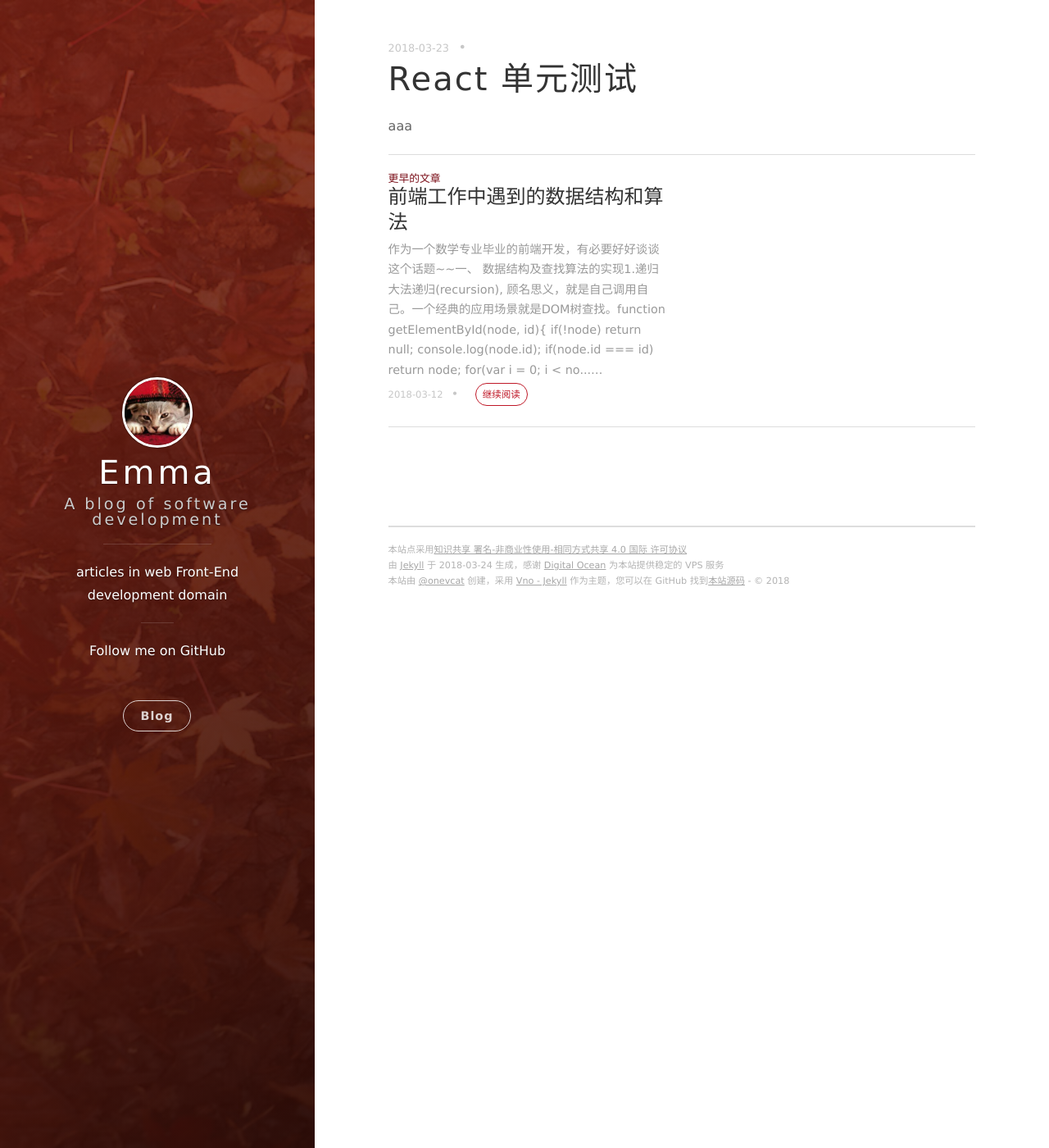
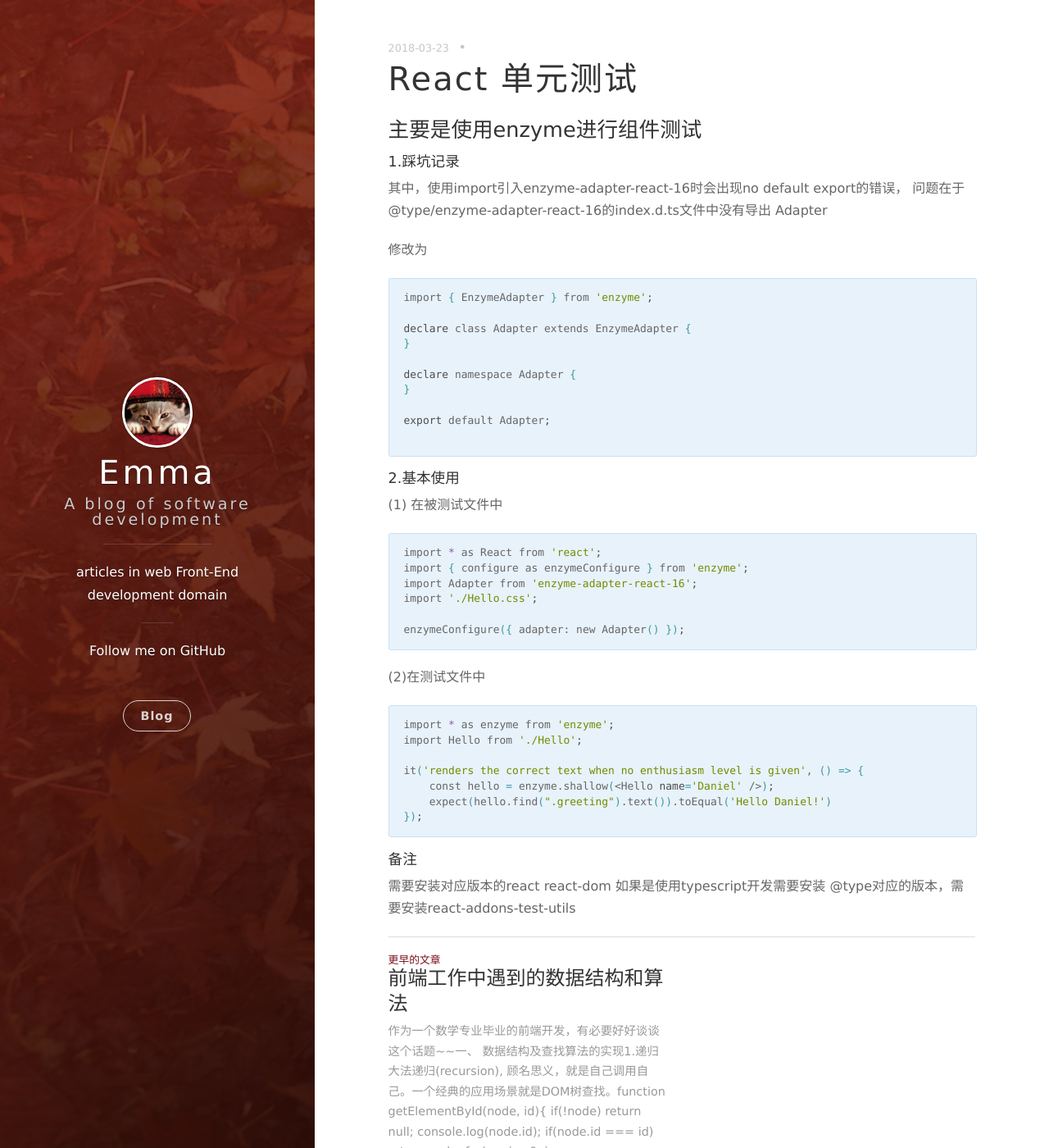
Before and after one commit to Emma0118/Emma0118.github.io, a Jekyll site: the page built from _posts/2018-03-23-React-Unit-Testing.markdown, in a window 1280 px wide and 1400 px high. Shown: the whole window at 82% size. Built offline with Jekyll 4.4.1, drawn with Linux system fonts in a browser that asks for light colours; nearby versions of some CDN libraries; comment, search, counter and statistics services are not loaded.

Commit message:
增加react test

````diff
--- a/_posts/2018-03-23-React-Unit-Testing.markdown
+++ b/_posts/2018-03-23-React-Unit-Testing.markdown
@@ -4,4 +4,50 @@ title: React 单元测试
 date: 2018-03-23 12:15:09
 ---
 
-aaa
+
+### 主要是使用enzyme进行组件测试
+
+#### 1.踩坑记录
+
+其中，使用import引入enzyme-adapter-react-16时会出现no default export的错误，
+问题在于 @type/enzyme-adapter-react-16的index.d.ts文件中没有导出 Adapter
+
+修改为
+```bash
+import { EnzymeAdapter } from 'enzyme';
+
+declare class Adapter extends EnzymeAdapter {
+}
+
+declare namespace Adapter {
+}
+
+export default Adapter;
+
+```
+
+#### 2.基本使用
+
+(1) 在被测试文件中
+```bash
+import * as React from 'react';
+import { configure as enzymeConfigure } from 'enzyme';
+import Adapter from 'enzyme-adapter-react-16';
+import './Hello.css';
+
+enzymeConfigure({ adapter: new Adapter() });
+```
+
+(2)在测试文件中
+```bash
+import * as enzyme from 'enzyme';
+import Hello from './Hello';
+
+it('renders the correct text when no enthusiasm level is given', () => {
+    const hello = enzyme.shallow(<Hello name='Daniel' />);
+    expect(hello.find(".greeting").text()).toEqual('Hello Daniel!')
+});
+```
+#### 备注
+
+需要安装对应版本的react react-dom 如果是使用typescript开发需要安装 @type对应的版本，需要安装react-addons-test-utils
````
